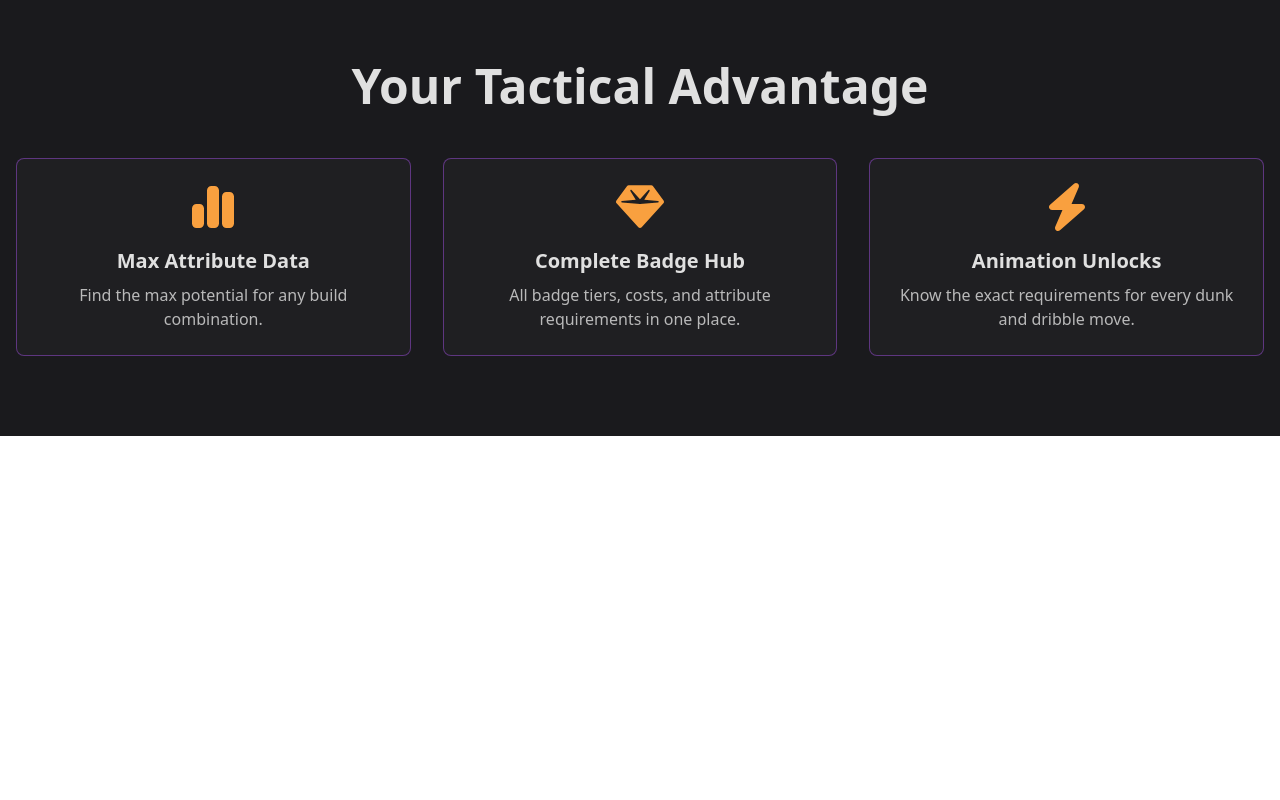
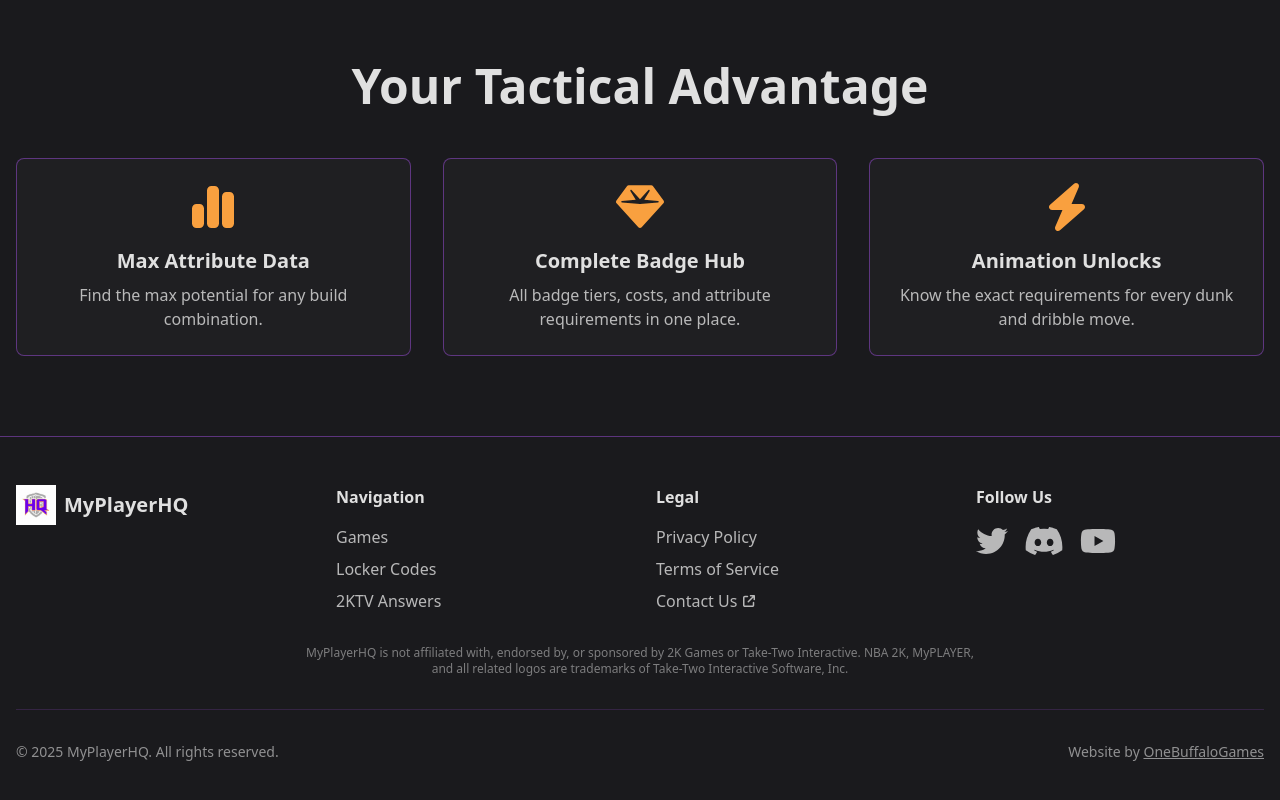
Before and after one commit to OneBuffaloLabs/myplayer-hq, a Next.js app: page / in a window 1280 px wide. Shown: the part 997-1797 px from the top of the page. Before the commit the page ends 1433 px from the top, so only its background shows below. Built offline with nearby package versions, Linux system fonts and the light colour scheme.

Commit message:
[Issue-5] Implement a Standard Site-Wide Footer

```diff
--- a/src/app/layout.tsx
+++ b/src/app/layout.tsx
@@ -3,7 +3,7 @@ import type { Metadata, Viewport } from 'next';
 import { Geist, Geist_Mono } from 'next/font/google';
 // --- Components ---
 import { Header } from '@/components/Header';
-// import { Footer } from '@/components/Footer';
+import { Footer } from '@/components/Footer';
 import AnalyticsInitializer from '@/components/AnalyticsInitializer';
 // --- Utils ---
 import { generateMetadata } from '@/utils/metadata';
@@ -34,7 +34,7 @@ export default function RootLayout({
         className={`${geistSans.variable} ${geistMono.variable} font-sans antialiased flex flex-col min-h-screen`}>
         <Header />
         <main className="flex-grow">{children}</main>
-        {/* <Footer /> */}
+        <Footer />
         <AnalyticsInitializer />
       </body>
     </html>
--- a/src/components/Footer.tsx
+++ b/src/components/Footer.tsx
@@ -0,0 +1,136 @@
+// src/components/Footer.tsx
+'use client'; // Required for using new Date() for dynamic year
+
+import Link from 'next/link';
+import Image from 'next/image';
+import { FontAwesomeIcon } from '@fortawesome/react-fontawesome';
+import { faTwitter, faDiscord, faYoutube } from '@fortawesome/free-brands-svg-icons';
+import { faArrowUpRightFromSquare } from '@fortawesome/free-solid-svg-icons';
+
+// Data for links to keep the component clean
+const navLinks = [
+  { href: '/games', label: 'Games' },
+  { href: '/locker-codes', label: 'Locker Codes' },
+  { href: '/2ktv-answers', label: '2KTV Answers' },
+];
+
+const legalLinks = [
+  { href: '/privacy', label: 'Privacy Policy' },
+  { href: '/terms', label: 'Terms of Service' },
+  { href: 'https://onebuffalogames.com/contact/', label: 'Contact Us' },
+];
+
+const socialLinks = [
+  { href: 'https://twitter.com/onebuffalolabs', label: 'Twitter', icon: faTwitter },
+  { href: 'https://discord.gg/yourserver', label: 'Discord', icon: faDiscord },
+  { href: 'https://youtube.com/yourchannel', label: 'YouTube', icon: faYoutube },
+];
+
+export const Footer = () => {
+  const currentYear = new Date().getFullYear();
+  const copyrightYear = 2025 === currentYear ? '2025' : `2025 - ${currentYear}`;
+
+  return (
+    <footer className="bg-background border-t border-accent/50 mt-auto">
+      <div className="container mx-auto px-4 py-12">
+        {/* Main footer content grid */}
+        <div className="grid grid-cols-1 md:grid-cols-4 gap-8 text-center md:text-left mb-8">
+          {/* Brand Info */}
+          <div className="md:col-span-1">
+            <Link
+              href="/"
+              className="flex items-center justify-center md:justify-start space-x-2 mb-4">
+              <Image src="/assets/images/shield.png" alt="MyPlayerHQ Logo" width={40} height={40} />
+              <span className="text-xl font-bold text-text">MyPlayerHQ</span>
+            </Link>
+          </div>
+
+          {/* Navigation Links */}
+          <div>
+            <h3 className="font-bold text-text mb-4">Navigation</h3>
+            <ul className="space-y-2">
+              {navLinks.map((link) => (
+                <li key={link.href}>
+                  <Link href={link.href} className="text-text/80 hover:text-primary">
+                    {link.label}
+                  </Link>
+                </li>
+              ))}
+            </ul>
+          </div>
+
+          {/* Legal Links */}
+          <div>
+            <h3 className="font-bold text-text mb-4">Legal</h3>
+            <ul className="space-y-2">
+              {legalLinks.map((link) => {
+                const isExternal = link.href.startsWith('http');
+                const linkProps = isExternal
+                  ? { target: '_blank', rel: 'noopener noreferrer' }
+                  : {};
+                return (
+                  <li key={link.href}>
+                    <Link
+                      href={link.href}
+                      className="text-text/80 hover:text-primary"
+                      {...linkProps}>
+                      {link.label}
+                      {isExternal && (
+                        <FontAwesomeIcon
+                          icon={faArrowUpRightFromSquare}
+                          className="h-3 w-3 ml-1.5"
+                        />
+                      )}
+                    </Link>
+                  </li>
+                );
+              })}
+            </ul>
+          </div>
+
+          {/* Social Media */}
+          <div>
+            <h3 className="font-bold text-text mb-4">Follow Us</h3>
+            <div className="flex justify-center md:justify-start space-x-4">
+              {socialLinks.map((social) => (
+                <a
+                  key={social.href}
+                  href={social.href}
+                  target="_blank"
+                  rel="noopener noreferrer"
+                  aria-label={social.label}
+                  className="text-text/80 hover:text-primary">
+                  <FontAwesomeIcon icon={social.icon} size="2x" />
+                </a>
+              ))}
+            </div>
+          </div>
+        </div>
+
+        {/* Disclaimer */}
+        <div className="text-center mb-8">
+          <p className="text-xs text-text/50 max-w-2xl mx-auto">
+            MyPlayerHQ is not affiliated with, endorsed by, or sponsored by 2K Games or Take-Two
+            Interactive. NBA 2K, MyPLAYER, and all related logos are trademarks of Take-Two
+            Interactive Software, Inc.
+          </p>
+        </div>
+
+        {/* Bottom bar with copyright and credit */}
+        <div className="border-t border-accent/20 pt-8 flex flex-col md:flex-row justify-between items-center text-sm text-text/60 space-y-4 md:space-y-0">
+          <p>&copy; {copyrightYear} MyPlayerHQ. All rights reserved.</p>
+          <p>
+            Website by{' '}
+            <a
+              href="https://onebuffalogames.com"
+              target="_blank"
+              rel="noopener noreferrer"
+              className="hover:text-primary underline">
+              OneBuffaloGames
+            </a>
+          </p>
+        </div>
+      </div>
+    </footer>
+  );
+};
```
